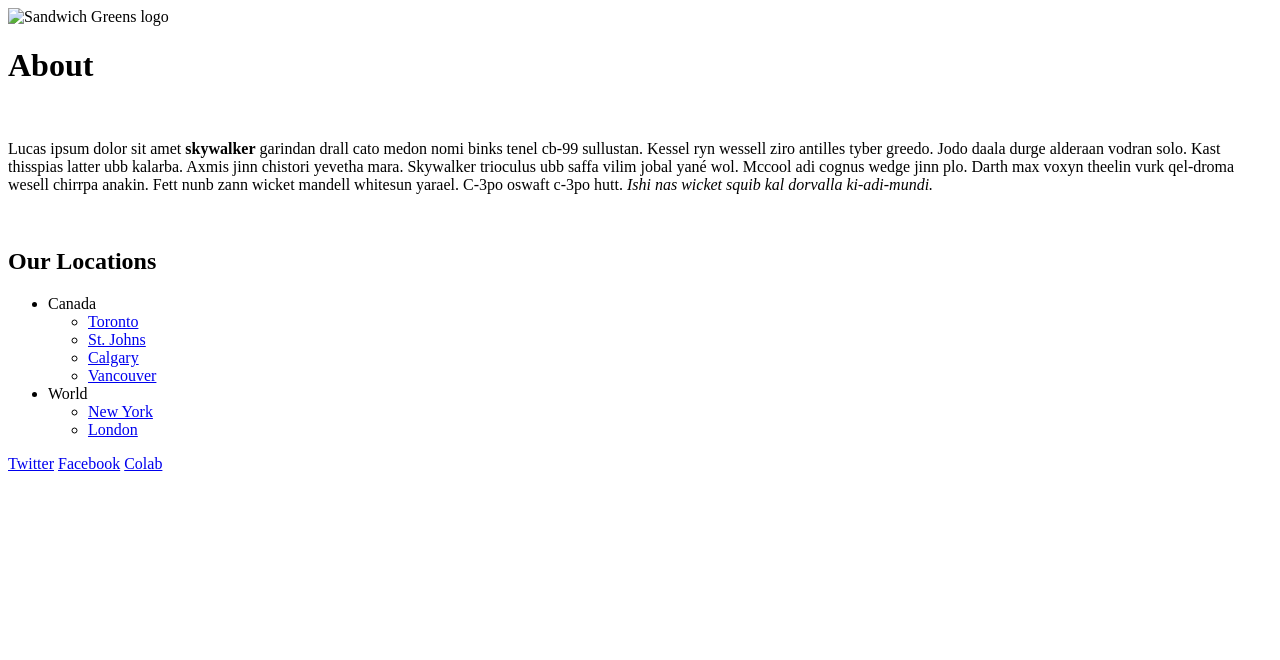
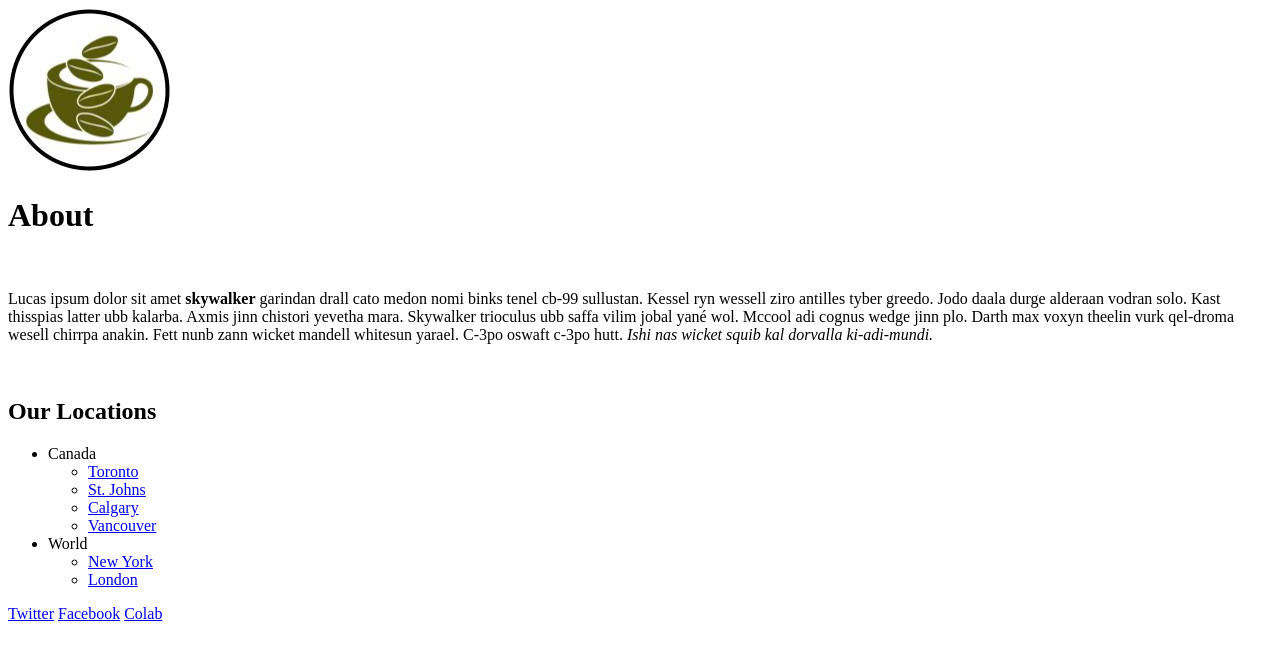
Before and after one commit to tapherjspiteri/htmlcss_geospatial, a plain HTML site: page Exercise1/index.html in a window 1280 px wide. Drawn offline with Linux system fonts and the light colour scheme; a script that the page names is missing.

Commit message:
Update index.html

```diff
--- a/Exercise1/index.html
+++ b/Exercise1/index.html
@@ -18,7 +18,7 @@
 <body>
 
     <header>
-    <img src="imgs/SGlogosmall.jpg" alt="Sandwich Greens logo">
+    <img src="SGlogosmall.jpg" alt="Sandwich Greens logo">
     </header>
 
     <main>
```
